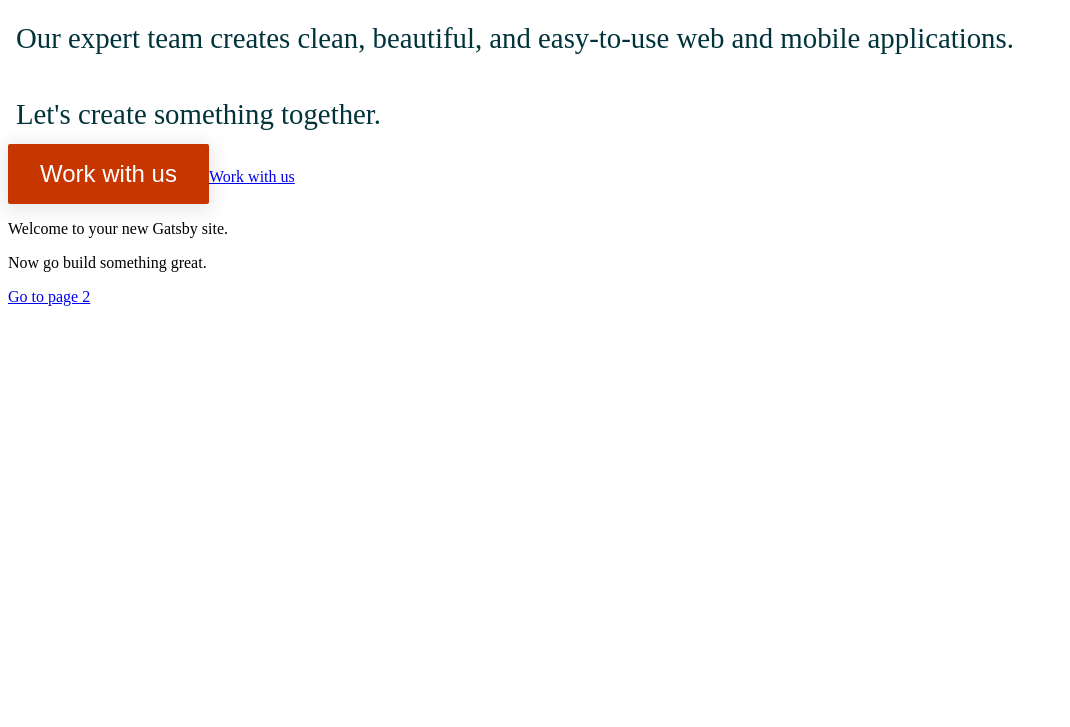
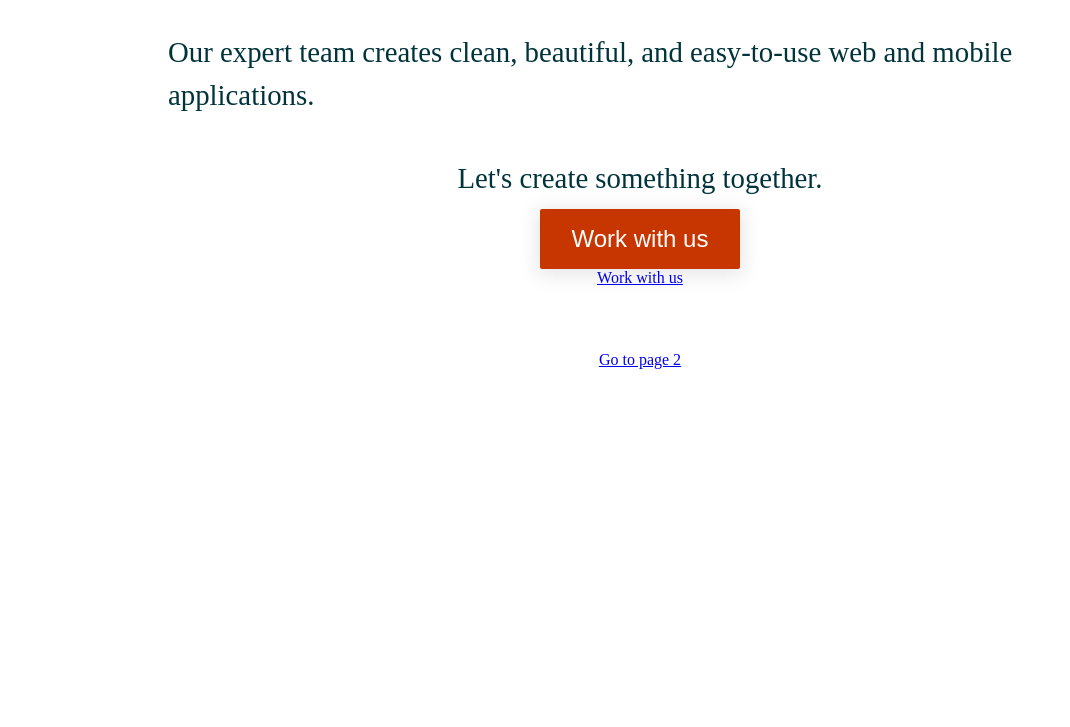
Before and after one commit to siakaramalegos/clioandcalliope-gatsby, a Gatsby site: page / in a window 1280 px wide. Shown: the part 73-800 px from the top of the page, without its empty margins (0-1070 px from the left). Built offline with nearby package versions, Linux system fonts and the light colour scheme; Gatsby itself is replaced by a stand-in of ours.

Commit message:
Fixes layout of main and section

```diff
--- a/src/components/LeadSection.js
+++ b/src/components/LeadSection.js
@@ -2,9 +2,10 @@ import React from 'react'
 import Link from 'gatsby-link'
 import ButtonLink from './elements/Button';
 import Lead from './elements/Lead';
+import { Section } from './elements/Section';
 
 export default () => (
-  <section id="lead-section" className="inset-960 center">
+  <Section className="center">
     <Lead>
       Our expert team creates clean, beautiful, and easy-to-use web and mobile applications.
     </Lead>
@@ -14,5 +15,5 @@ export default () => (
     <div className="vertical-space-lg"></div>
     <ButtonLink to="contact.html">Work with us</ButtonLink>
     <Link to="contact.html" className="button uppercase">Work with us</Link>
-  </section>
+  </Section>
 )
--- a/src/components/elements/Lead.js
+++ b/src/components/elements/Lead.js
@@ -1,5 +1,4 @@
-import React from 'react'
-import Link from 'gatsby-link'
+// import React from 'react'
 import styled from 'styled-components'
 import theme from '../theme'
 
--- /dev/null
+++ b/src/components/elements/Main.js
@@ -0,0 +1,11 @@
+// import React from 'react'
+import styled from 'styled-components'
+
+const Main = styled.div`
+  display: flex;
+  flex-direction: column;
+  align-items: center;
+  justify-content: center;
+`
+
+export default Main
--- /dev/null
+++ b/src/components/elements/Section.js
@@ -0,0 +1,15 @@
+import React from 'react'
+import styled from 'styled-components'
+
+export const Section = styled.div`
+  align-items: center;
+  display: flex;
+  flex-direction: column;
+  justify-content: center;
+  max-width: ${props => props.maxWidth ? props.maxWidth : '960px'};
+  padding: 32px 16px;
+  /* max-width: 100%; */
+  @media (min-width: 750px) {
+    padding: 64px 32px;
+  }
+`
--- a/src/layouts/index.css
+++ b/src/layouts/index.css
@@ -14,20 +14,16 @@ p {
   font-size: 1em;
   font-weight: 300;
 }
-
-/* main {
-  display: flex;
-  flex-direction: column;
-  align-items: center;
-  justify-content: center;
-}
-
+/*
 .page-title {
   padding-top: $xxl;
   @include above(small-screen) {
     padding-top: $xl;
   }
-} */
+}  */
+
+/* helpers */
+.center { text-align: center; }
 
 /* small */
 @media (min-width: 750px) {
--- a/src/pages/index.js
+++ b/src/pages/index.js
@@ -1,15 +1,13 @@
 import React from 'react'
 import Link from 'gatsby-link'
 import LeadSection from '../components/LeadSection';
+import Main from '../components/elements/Main';
 
 const IndexPage = () => (
-  <div>
-    <h1>Hi people</h1>
+  <Main>
     <LeadSection />
-    <p>Welcome to your new Gatsby site.</p>
-    <p>Now go build something great.</p>
     <Link to="/page-2/">Go to page 2</Link>
-  </div>
+  </Main>
 )
 
 export default IndexPage
```
Also changed, not shown: src/layouts/index.js (+1 -11 lines).
